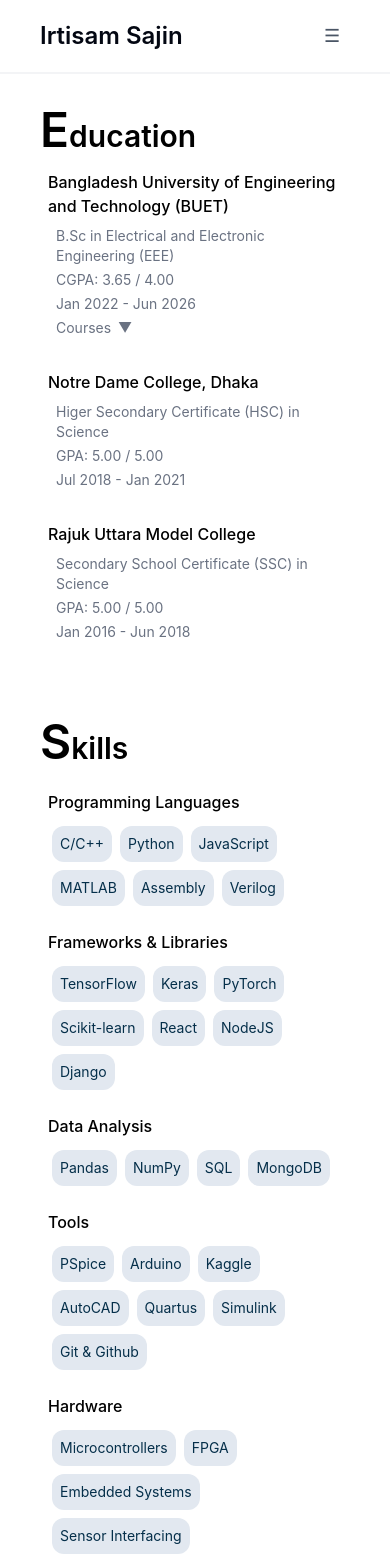
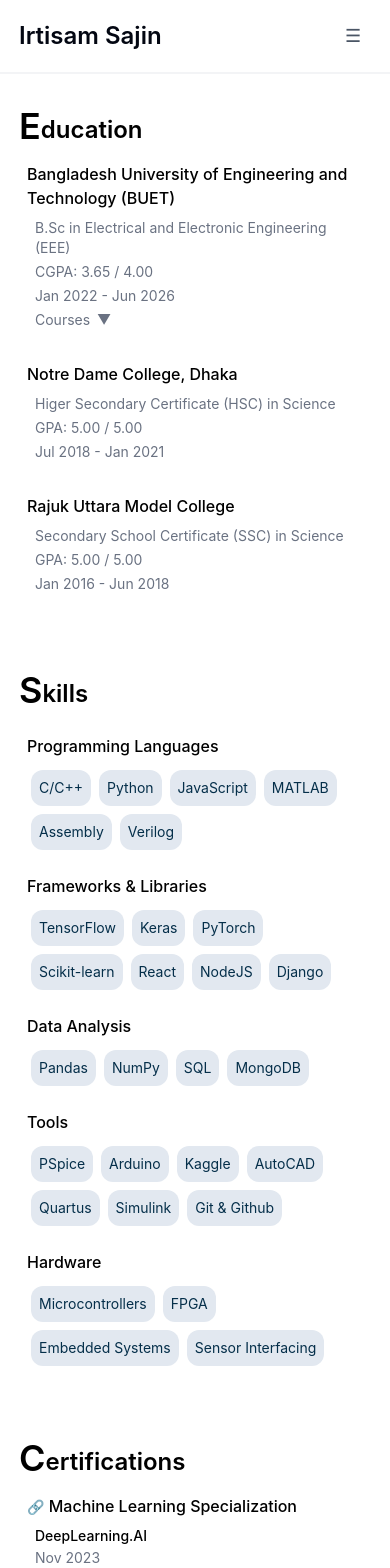
Before and after one commit to irtisamsajin/irtisamsajin.github.io, a React (Vite) app: page /#/profile in a window 390 px wide. Shown: the top 1568 px of the page. Built offline with nearby package versions, Linux system fonts and the light colour scheme.

Commit message:
fix small screen padding in Profile section

```diff
--- a/src/Components/Navbar.jsx
+++ b/src/Components/Navbar.jsx
@@ -6,7 +6,7 @@ function Navbar({activePage}) {
     return (
     <>
     <div className={`border-b-2 border-b-gray-100`}>
-        <div className="flex items-center justify-between px-10 md:px-10 xl:px-50 p-5 opacity-100 bg-white text-gray-950 ">
+        <div className="flex items-center justify-between px-4.75 sm:px-10 xl:px-50 p-5 opacity-100 bg-white text-gray-950 ">
             <div>
                 <Link to="/" ><h3 className="text-2xl font-semibold">Irtisam Sajin</h3></Link>
             </div>
--- a/src/routes/Profile.jsx
+++ b/src/routes/Profile.jsx
@@ -19,13 +19,13 @@ function Profile() {
   return (
     <>
       <Navbar activePage='/profile' />
-      <div className="flex flex-col min-h-screen items-stretch gap-15 py-8 px-10 md:px-10 xl:px-50">
+      <div className="flex flex-col min-h-screen items-stretch gap-15 py-8 px-4.75 sm:px-10 xl:px-50">
 
         {/* Education */}
         <div>
-          <h1 className="text-3xl font-semibold ">
+          <h1 className="text-2xl sm:text-3xl font-semibold ">
             <div className="flex items-end">
-              <div className="text-5xl">E</div>
+              <div className="text-4xl sm:text-5xl">E</div>
               <div>ducation</div>
             </div>
           </h1>
@@ -128,9 +128,9 @@ function Profile() {
 
         {/* Skills */}
         <div>
-          <h1 className="text-3xl font-semibold ">
+          <h1 className="text-2xl sm:text-3xl font-semibold ">
             <div className="flex items-end">
-              <div className="text-5xl">S</div>
+              <div className="text-4xl sm:text-5xl">S</div>
               <div>kills</div>
             </div>
           </h1>
@@ -170,9 +170,9 @@ function Profile() {
 
         {/* Certification */}
         <div className="">
-          <h1 className="text-3xl font-semibold ">
+          <h1 className="text-2xl sm:text-3xl font-semibold ">
             <div className="flex items-end">
-              <div className="text-5xl">C</div>
+              <div className="text-4xl sm:text-5xl">C</div>
               <div>ertifications</div>
             </div>
           </h1>
```
